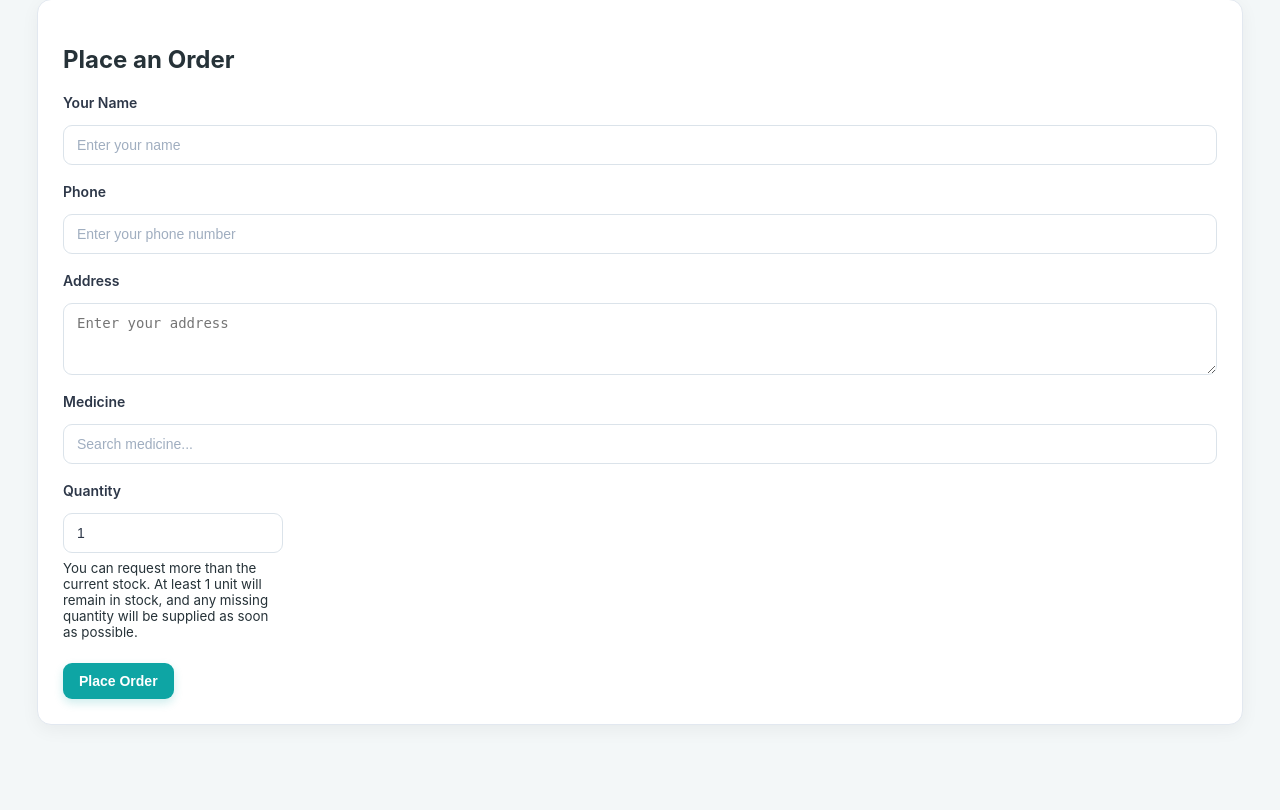
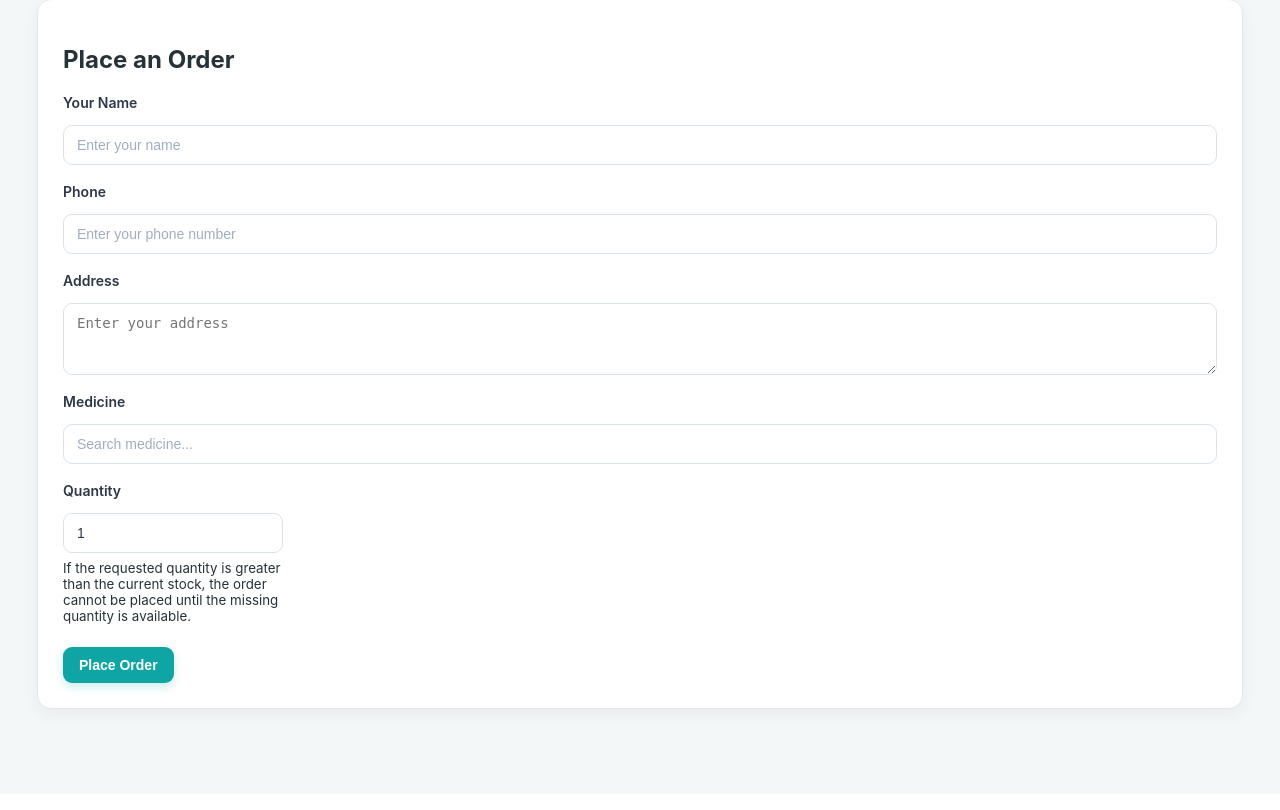
Before and after one commit to gmmuhammad002-cyber/pharmacy-management-system, a Flask app: page /orders in a window 1280 px wide. Shown: the part 196-1006 px from the top of the page. After the commit the page ends 923 px from the top, so only its background shows below. Run offline with Flask 3, Linux system fonts and the light colour scheme; some libraries are stand-ins or nearby versions.

Commit message:
Update orders.html

```diff
--- a/templates/orders.html
+++ b/templates/orders.html
@@ -122,7 +122,7 @@
                 >
 
                 <small class="form-help">
-                    You can request more than the current stock. At least 1 unit will remain in stock, and any missing quantity will be supplied as soon as possible.
+                    If the requested quantity is greater than the current stock, the order cannot be placed until the missing quantity is available.
                 </small>
 
             </div>
@@ -480,7 +480,7 @@ function showResults(items) {
                     <strong>${medicine.name}</strong>
                     — Current stock: ${medicine.quantity}
                     <br>
-                    <small>Orders may exceed current stock; at least 1 unit will remain in stock.</small>
+                    <small>If the requested quantity exceeds stock, the order cannot be placed until the missing quantity is available.</small>
                 `;
 
                 selectedMedicine.style.display =
```
